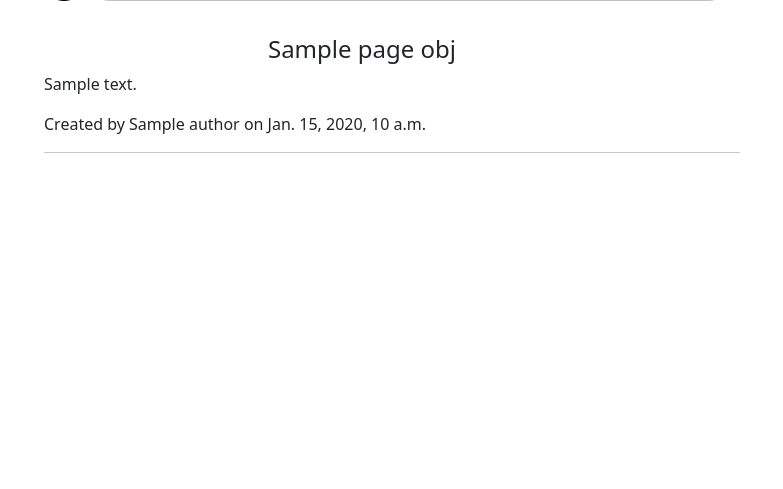
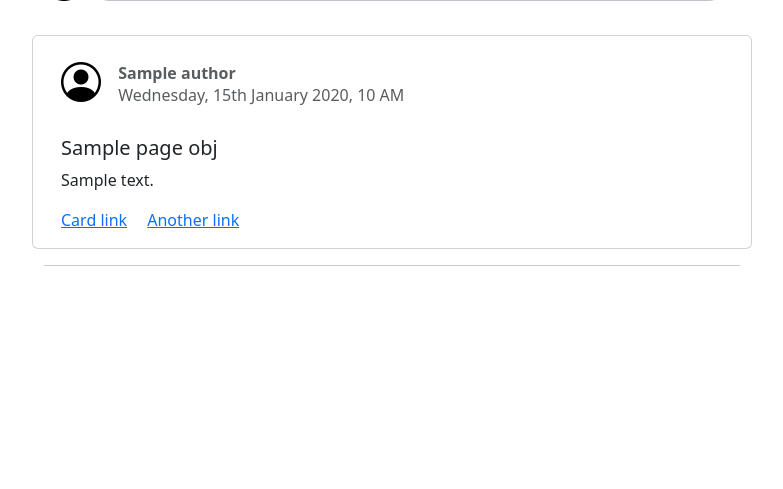
Before and after one commit to Frederick-Teye/YoshiBlog, a Django app: template templates/blog_list.html in a window 1280 px wide. Shown: the part 129-618 px from the top of the page, without its empty margins (368-1151 px from the left). Run offline with Django 5.2, Linux system fonts and the light colour scheme; the template is opened without the code that fills it: most values are stand-ins (such as "Sample title", 1, 10 or a date in 2020); data that the repository does not hold is empty.

Commit message:
Add more styling to each blog content.

```diff
--- a/templates/blog_list_components/blog_content.html
+++ b/templates/blog_list_components/blog_content.html
@@ -1,9 +1,21 @@
-<div class="row text-center">
-    <h2 class="col-11 h4">{{ blog.title }}</h2>
+<div class="row">
+    <!--Card starts here-->
+    <div class="card">
+        <div class="card-body">
+            <div class="row mb-4">
+                <div class="col-sm-1">
+                    <i class="bi bi-person-circle" style="font-size: 2.5em; color: black;"></i>
+                </div>
+                <div class="card-subtitle text-body-secondary col-sm-10 text-start d-flex flex-column pt-3">
+                    <div class="fw-bold h6 mb-0">{{ blog.author.get_full_name }}</div>
+                    <div>{{ blog.date|date:"l, jS F Y, f A" }}</div>
+                </div>
+                <div class="col-sm-1">
                     {% if blog.author.pk == request.user.pk %}
                     <div class="col-1">
                         <div class="btn-group dropstart">
-            <button type="button" class="btn btn-link" data-bs-toggle="dropdown" aria-expanded="false" aria-label="Click to delete or edit blog">
+                            <button type="button" class="btn btn-link" data-bs-toggle="dropdown" aria-expanded="false"
+                                aria-label="Click to delete or edit blog">
                                 <i class="bi bi-three-dots" style="font-size: 1rem; color: black;"></i>
                             </button>
                             <ul class="dropdown-menu">
@@ -12,7 +24,8 @@
                                 </li>
                                 <li>
                                     <!-- Button trigger modal -->
-                    <button type="button" class="btn dropdown-item" data-bs-toggle="modal" data-bs-target="#staticBackdrop{{ blog.pk }}">
+                                    <button type="button" class="btn dropdown-item" data-bs-toggle="modal"
+                                        data-bs-target="#staticBackdrop{{ blog.pk }}">
                                         Delete Blog
                                     </button>
                                 </li>
@@ -20,8 +33,8 @@
                         </div>
 
                         <!-- Modal -->
-        <div class="modal fade" id="staticBackdrop{{ blog.pk }}" data-bs-backdrop="static" data-bs-keyboard="false" tabindex="-1"
-            aria-labelledby="staticBackdropLabel" aria-hidden="true">
+                        <div class="modal fade" id="staticBackdrop{{ blog.pk }}" data-bs-backdrop="static" data-bs-keyboard="false"
+                            tabindex="-1" aria-labelledby="staticBackdropLabel" aria-hidden="true">
                             <div class="modal-dialog modal-dialog-centered">
                                 <div class="modal-content">
                                     <div class="modal-header">
@@ -36,7 +49,8 @@
                                         <button type="button" class="btn btn-danger" onclick="return deleteBlog({{ blog.pk }});">
                                             Delete
                                         </button>
-                        <a href="{% url 'blog_delete' blog.pk %}" id="delete-blog-link-{{ blog.pk }}" aria-hidden="true"></a>
+                                        <a href="{% url 'blog_delete' blog.pk %}" id="delete-blog-link-{{ blog.pk }}"
+                                            aria-hidden="true"></a>
                                     </div>
                                 </div>
                             </div>
@@ -44,5 +58,13 @@
                     </div>
                     {% endif %}
                 </div>
-<p>{{ blog.body }}</p>
-<p>Created by {{ blog.author.get_full_name }} on {{ blog.date }}</p>
+            </div>
+            <h2 class="card-title h5">{{ blog.title }}</h2>
+
+            <p class="card-text">{{ blog.body|truncatewords:60 }}</p>
+            <a href="#" class="card-link">Card link</a>
+            <a href="#" class="card-link">Another link</a>
+        </div>
+    </div>
+
+</div>
```
Lines whose indentation alone changed are shown as unchanged.
